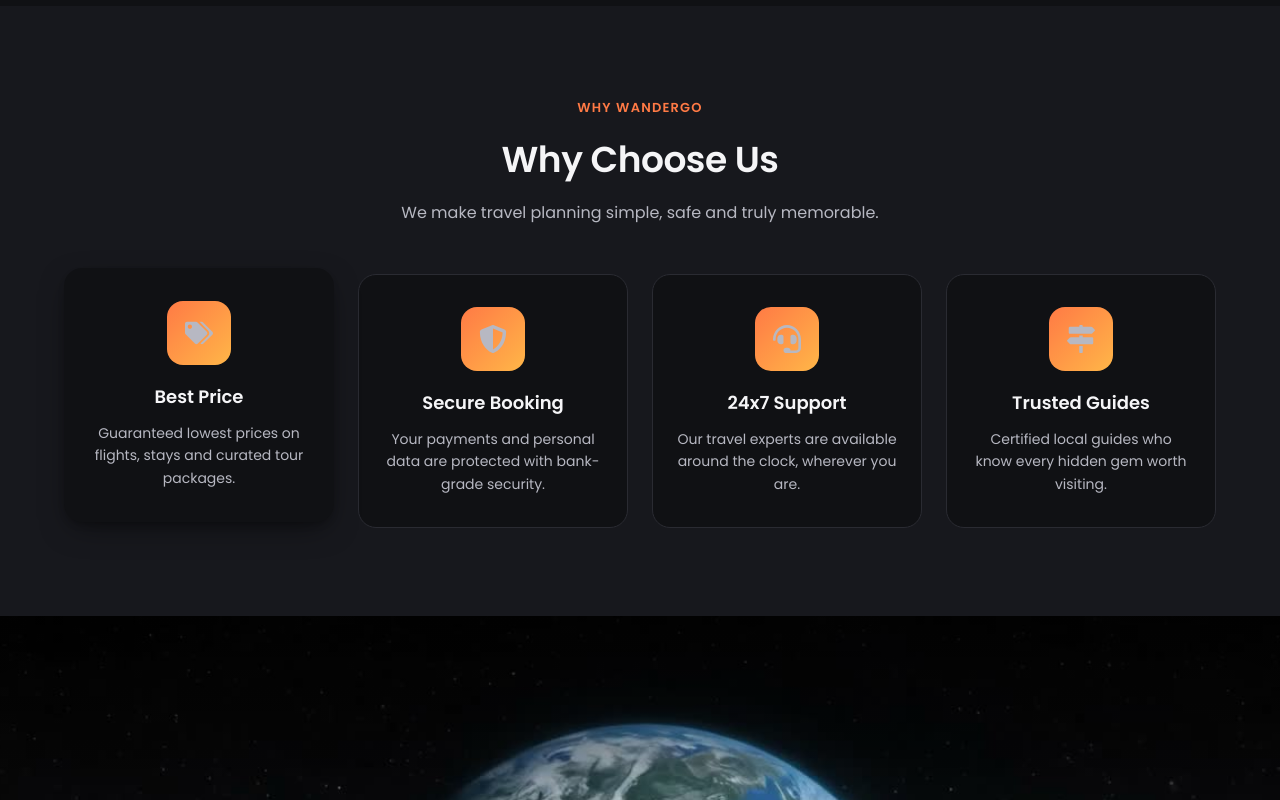
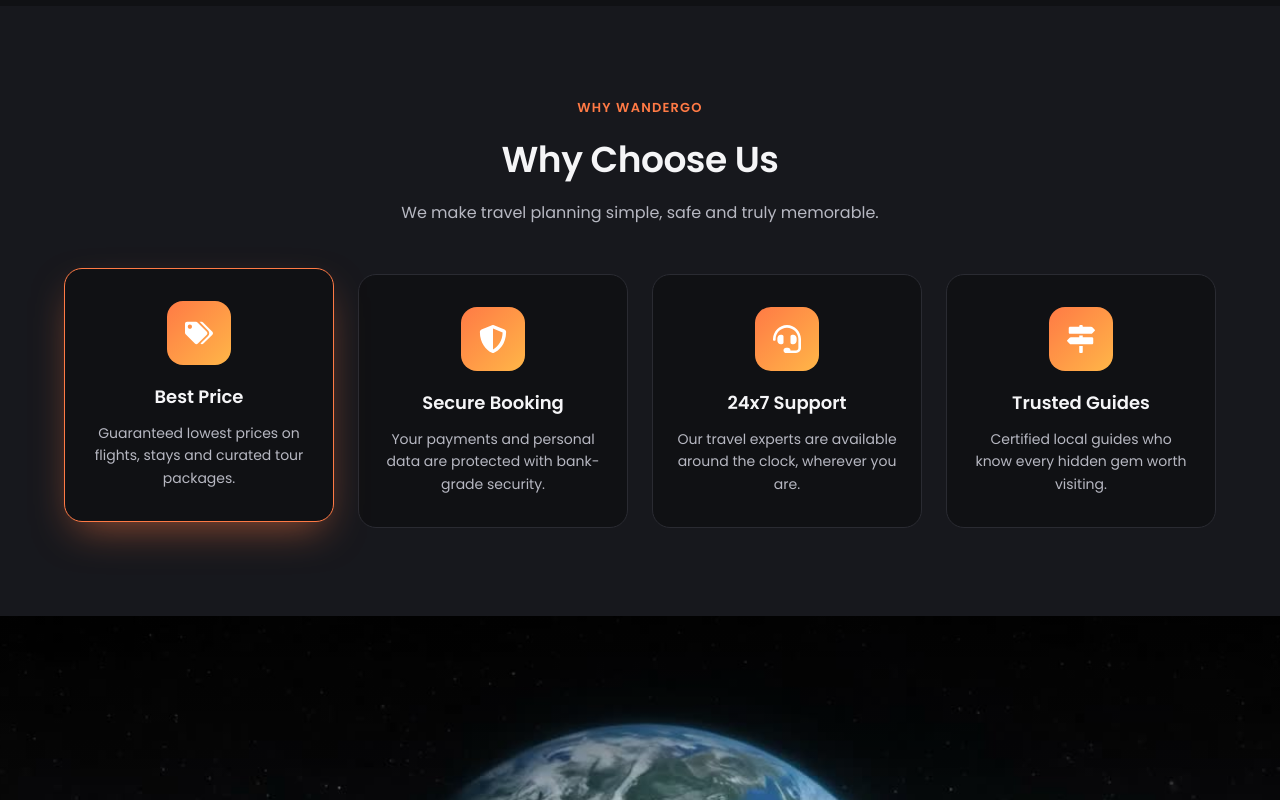
Before and after one commit to udit012435/task_123, a React (Vite) app: page / in a window 1280 px wide. In both pictures the pointer is over the element 199 px from the left and 5542 px from the top of the page. Shown: the part 5142-5942 px from the top of the page. Built offline with nearby package versions, Linux system fonts and the light colour scheme.

Commit message:
Update WhyChooseUs.css

```diff
--- a/src/components/WhyChooseUs/WhyChooseUs.css
+++ b/src/components/WhyChooseUs/WhyChooseUs.css
@@ -19,8 +19,8 @@
 
 .why-us-card:hover {
   transform: translateY(-6px);
-  box-shadow: var(--shadow);
-  border-color: transparent;
+  box-shadow: 0 16px 40px -12px rgba(255, 122, 69, 0.55);
+  border-color: var(--primary);
 }
 
 .why-us-icon {
@@ -32,6 +32,7 @@
   justify-content: center;
   font-size: 28px;
   border-radius: 16px;
+  color: #fff;
   background: linear-gradient(135deg, var(--primary), var(--accent));
 }
 
```
